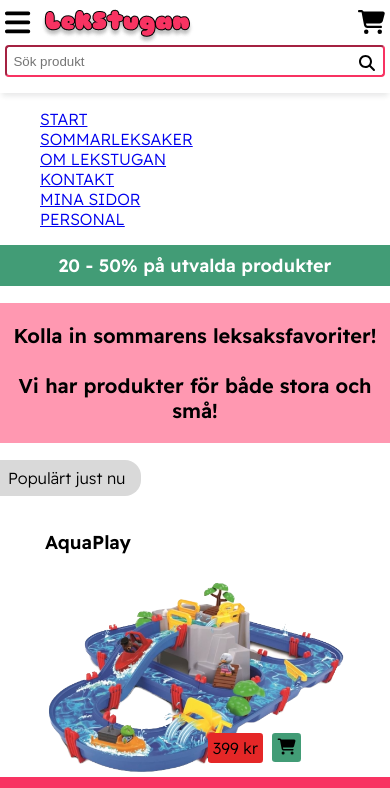
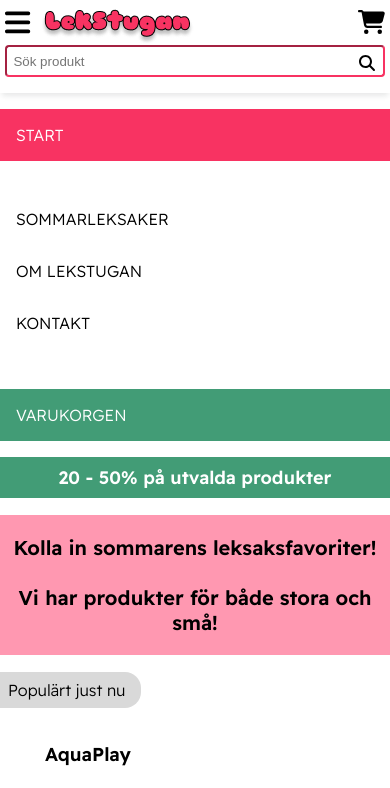
Before and after one commit to ThereseS89/lekstugan, a React (Vite) app: page /#/ in a window 390 px wide. Shown: the top 788 px of the page. Built offline with nearby package versions, Linux system fonts and the light colour scheme.

Commit message:
Gjorde klart hamburgermenyn

```diff
--- a/src/Components/HamburgerNav.css
+++ b/src/Components/HamburgerNav.css
@@ -1,3 +1,39 @@
 ul li {
 	list-style-type: none;
+	padding-bottom: 2em;
+	padding-left: 1em;
+
 }
+
+ .li-start a, .nav-cart a {
+	color: white;
+}
+
+
+nav a {
+	color: black;
+	text-decoration: none;
+}
+
+ul {
+	padding: 0em;
+}
+
+.background {
+	background-color: #F83362;
+	margin-bottom: 3em;
+}
+
+.nav-cart {
+	padding-bottom: 0;
+}
+
+.background-green {
+	background-color: #429C76;
+	margin-top: 1.5em;
+}
+
+.li-start, .nav-cart {
+
+	padding: 1em 0em 1em 1em;
+}
--- a/src/Components/HamburgerNav.jsx
+++ b/src/Components/HamburgerNav.jsx
@@ -5,12 +5,13 @@
 	return (
 		<nav>
 			<ul>
-				<li><NavLink to="/">START</NavLink></li>
-				<li><NavLink to="products">SOMMARLEKSAKER</NavLink></li>
-				<li><NavLink to="about">OM LEKSTUGAN</NavLink></li>
+				<div className="background"><li className="li-start"><NavLink to="/">START</NavLink></li></div>
+				<li className="li-products"><NavLink to="products">SOMMARLEKSAKER</NavLink></li>
+				<li className="li-about"><NavLink to="about">OM LEKSTUGAN</NavLink></li>
 				<li><NavLink>KONTAKT</NavLink></li>
-				<li><NavLink>MINA SIDOR</NavLink></li>
-				<li><NavLink to="admin">PERSONAL</NavLink></li>
+				<div className="background-green">
+				<li className="nav-cart"><NavLink to="/cart">VARUKORGEN</NavLink></li>
+				</div>
 			</ul>
 		</nav>
 	)
--- a/src/Components/footer.css
+++ b/src/Components/footer.css
@@ -1,5 +1,3 @@
-
-
 
 footer {
 	background-color: #F83362;
@@ -7,6 +5,7 @@
 	flex-direction: column;
 	justify-content: space-around;
 	align-items: center;
+	margin-top: 2em;
 }
 
 footer h4, footer p, footer h3 {
```
